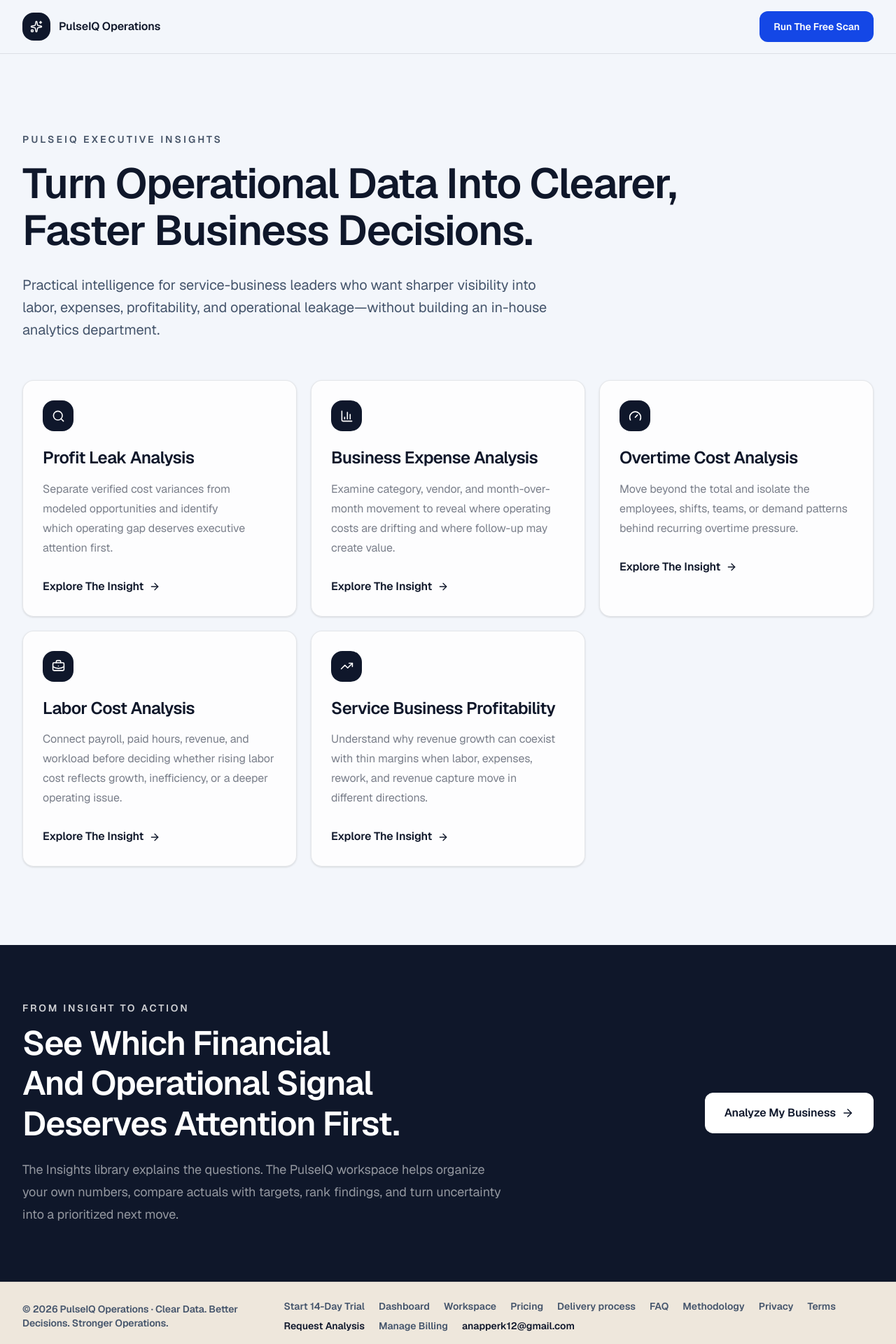
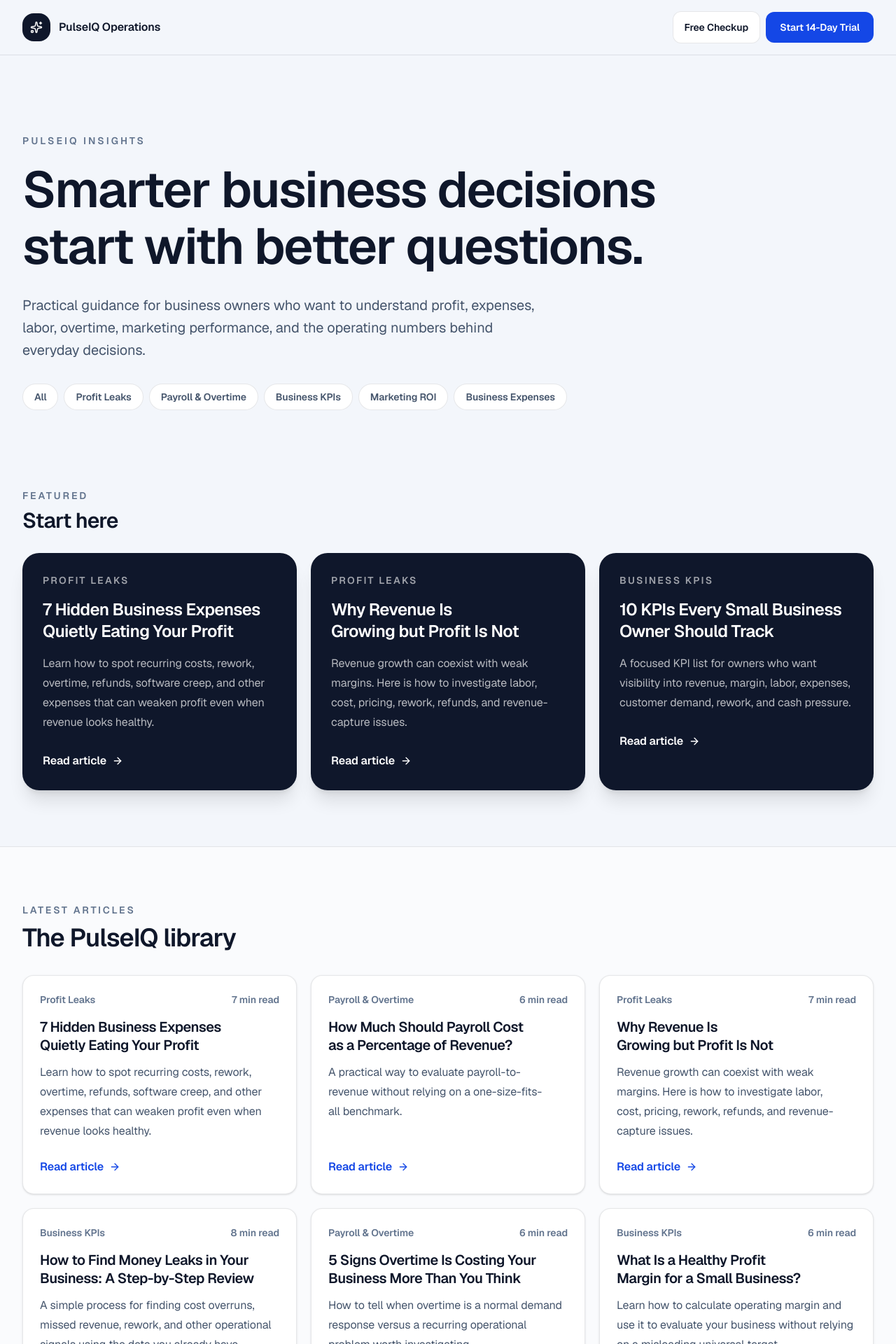
Before and after one commit to aundreanapper12-gif/pulseiqop, a Next.js app: page /insights in a window 1280 px wide. Shown: the top 1920 px of the page at 70% size. Built offline with nearby package versions, Linux system fonts and the light colour scheme; no server answers.

Commit message:
feat: turn Insights into PulseIQ blog hub

```diff
--- a/app/insights/page.tsx
+++ b/app/insights/page.tsx
@@ -1,88 +1,66 @@
 import type { Metadata } from "next";
 import { ArrowRight, BarChart3, BriefcaseBusiness, Gauge, Search, Sparkles, TrendingUp } from "lucide-react";
+import { insightCategories, insightPosts } from "./posts";
 
 export const metadata: Metadata = {
-  title: "Business Operations Insights",
-  description: "Executive-level guidance on profit leakage, labor cost, overtime, business expenses, and service business profitability from PulseIQ Operations.",
+  title: "PulseIQ Insights | Small Business Profit, Expenses & Operations",
+  description: "Practical articles on profit leaks, business expenses, payroll, overtime, marketing ROI, and small-business KPIs from PulseIQ Operations.",
   alternates: { canonical: "/insights" },
 };
 
 const guides = [
-  {
-    title: "Profit Leak Analysis",
-    body: "Separate verified cost variances from modeled opportunities and identify which operating gap deserves executive attention first.",
-    href: "/profit-leak-analysis",
-    icon: Search,
-  },
-  {
-    title: "Business Expense Analysis",
-    body: "Examine category, vendor, and month-over-month movement to reveal where operating costs are drifting and where follow-up may create value.",
-    href: "/business-expense-analysis",
-    icon: BarChart3,
-  },
-  {
-    title: "Overtime Cost Analysis",
-    body: "Move beyond the total and isolate the employees, shifts, teams, or demand patterns behind recurring overtime pressure.",
-    href: "/overtime-cost-analysis",
-    icon: Gauge,
-  },
-  {
-    title: "Labor Cost Analysis",
-    body: "Connect payroll, paid hours, revenue, and workload before deciding whether rising labor cost reflects growth, inefficiency, or a deeper operating issue.",
-    href: "/labor-cost-analysis",
-    icon: BriefcaseBusiness,
-  },
-  {
-    title: "Service Business Profitability",
-    body: "Understand why revenue growth can coexist with thin margins when labor, expenses, rework, and revenue capture move in different directions.",
-    href: "/service-business-profitability",
-    icon: TrendingUp,
-  },
+  { title: "Profit Leak Analysis", body: "Separate verified cost variances from modeled opportunities and identify which operating gap deserves attention first.", href: "/profit-leak-analysis", icon: Search },
+  { title: "Business Expense Analysis", body: "Examine category, vendor, and month-over-month movement to reveal where operating costs are drifting.", href: "/business-expense-analysis", icon: BarChart3 },
+  { title: "Overtime Cost Analysis", body: "Move beyond the total and isolate the employees, shifts, teams, or demand patterns behind recurring overtime pressure.", href: "/overtime-cost-analysis", icon: Gauge },
+  { title: "Labor Cost Analysis", body: "Connect payroll, paid hours, revenue, and workload before deciding what rising labor cost actually means.", href: "/labor-cost-analysis", icon: BriefcaseBusiness },
+  { title: "Service Business Profitability", body: "Understand why revenue growth can coexist with thin margins when labor, expenses, rework, and revenue capture move differently.", href: "/service-business-profitability", icon: TrendingUp },
 ];
 
 export default function InsightsPage() {
+  const featured = insightPosts.filter((post) => post.featured);
   return (
     <main className="min-h-screen bg-[#f3f6fb] text-[#0f172a]">
       <header className="border-b border-slate-900/10 bg-[#f3f6fb]/95 px-5 py-4 backdrop-blur-xl md:px-8">
         <div className="mx-auto flex max-w-7xl items-center justify-between gap-4">
           <a href="/" className="flex items-center gap-3 font-semibold"><span className="flex h-10 w-10 items-center justify-center rounded-2xl bg-slate-900 text-white"><Sparkles size={18} /></span><span>PulseIQ Operations</span></a>
-          <a href="/workspace" className="rounded-xl bg-blue-700 px-5 py-3 text-sm font-semibold text-white">Run The Free Scan</a>
+          <div className="flex items-center gap-2"><a href="/checkup" className="hidden rounded-xl border border-slate-900/10 bg-white px-4 py-3 text-sm font-semibold sm:inline-flex">Free Checkup</a><a href="/trial" className="rounded-xl bg-blue-700 px-5 py-3 text-sm font-semibold text-white">Start 14-Day Trial</a></div>
         </div>
       </header>
 
       <section className="px-5 py-20 md:px-8 md:py-28">
         <div className="mx-auto max-w-7xl">
           <div className="max-w-5xl">
-            <p className="text-sm font-semibold uppercase tracking-[0.22em] text-slate-900/40">PulseIQ Executive Insights</p>
-            <h1 className="mt-5 text-5xl font-semibold leading-[0.96] tracking-[-0.05em] md:text-6xl">Turn Operational Data Into Clearer, Faster Business Decisions.</h1>
-            <p className="mt-7 max-w-3xl text-lg leading-8 text-slate-600 md:text-xl">Practical intelligence for service-business leaders who want sharper visibility into labor, expenses, profitability, and operational leakage—without building an in-house analytics department.</p>
+            <p className="text-sm font-semibold uppercase tracking-[0.22em] text-slate-500">PulseIQ Insights</p>
+            <h1 className="mt-5 text-5xl font-semibold leading-[0.96] tracking-[-0.05em] md:text-7xl">Smarter business decisions start with better questions.</h1>
+            <p className="mt-7 max-w-3xl text-lg leading-8 text-slate-600 md:text-xl">Practical guidance for business owners who want to understand profit, expenses, labor, overtime, marketing performance, and the operating numbers behind everyday decisions.</p>
           </div>
+          <div className="mt-8 flex flex-wrap gap-2">{insightCategories.map((category) => <span key={category} className="rounded-full border border-slate-900/10 bg-white px-4 py-2 text-sm font-semibold text-slate-600">{category}</span>)}</div>
+        </div>
+      </section>
 
-          <div className="mt-14 grid gap-5 md:grid-cols-2 xl:grid-cols-3">
-            {guides.map((guide) => {
-              const Icon = guide.icon;
-              return (
-                <a key={guide.href} href={guide.href} className="group rounded-2xl border border-slate-900/10 bg-white/80 p-7 shadow-sm hover:-translate-y-1 hover:shadow-xl">
-                  <span className="flex h-11 w-11 items-center justify-center rounded-2xl bg-slate-900 text-white"><Icon size={19} /></span>
-                  <h2 className="mt-6 text-2xl font-semibold">{guide.title}</h2>
-                  <p className="mt-4 leading-7 text-slate-900/55">{guide.body}</p>
-                  <span className="mt-7 inline-flex items-center gap-2 font-semibold">Explore The Insight <ArrowRight size={16} /></span>
-                </a>
-              );
-            })}
-          </div>
+      <section className="px-5 pb-20 md:px-8">
+        <div className="mx-auto max-w-7xl">
+          <div className="flex items-end justify-between gap-5"><div><p className="text-sm font-semibold uppercase tracking-[0.2em] text-slate-500">Featured</p><h2 className="mt-2 text-3xl font-semibold tracking-tight">Start here</h2></div></div>
+          <div className="mt-7 grid gap-5 lg:grid-cols-3">{featured.map((post) => <a key={post.slug} href={`/insights/${post.slug}`} className="group rounded-3xl border border-slate-900/10 bg-slate-900 p-7 text-white shadow-xl transition hover:-translate-y-1"><p className="text-sm font-semibold uppercase tracking-[0.16em] text-white/60">{post.category}</p><h3 className="mt-4 text-2xl font-semibold leading-8">{post.title}</h3><p className="mt-4 leading-7 text-white/70">{post.description}</p><span className="mt-7 inline-flex items-center gap-2 font-semibold">Read article <ArrowRight size={16} /></span></a>)}</div>
+        </div>
+      </section>
+
+      <section className="border-y border-slate-900/10 bg-white/60 px-5 py-20 md:px-8">
+        <div className="mx-auto max-w-7xl">
+          <div><p className="text-sm font-semibold uppercase tracking-[0.2em] text-slate-500">Latest Articles</p><h2 className="mt-2 text-3xl font-semibold tracking-tight md:text-4xl">The PulseIQ library</h2></div>
+          <div className="mt-8 grid gap-5 md:grid-cols-2 xl:grid-cols-3">{insightPosts.map((post) => <article key={post.slug} className="flex rounded-2xl border border-slate-900/10 bg-white p-6 shadow-sm"><div className="flex w-full flex-col"><div className="flex items-center justify-between gap-3 text-sm font-semibold text-slate-500"><span>{post.category}</span><span>{post.readTime}</span></div><h3 className="mt-4 text-xl font-semibold leading-7">{post.title}</h3><p className="mt-3 leading-7 text-slate-600">{post.description}</p><a href={`/insights/${post.slug}`} className="mt-auto inline-flex items-center gap-2 pt-6 font-semibold text-blue-700">Read article <ArrowRight size={16} /></a></div></article>)}</div>
+        </div>
+      </section>
+
+      <section className="px-5 py-20 md:px-8">
+        <div className="mx-auto max-w-7xl">
+          <div className="max-w-4xl"><p className="text-sm font-semibold uppercase tracking-[0.2em] text-slate-500">Deep-Dive Guides</p><h2 className="mt-2 text-3xl font-semibold tracking-tight md:text-4xl">Go deeper into the analysis.</h2><p className="mt-4 max-w-2xl leading-7 text-slate-600">These evergreen guides explain the core operating questions PulseIQ is built to help business owners investigate.</p></div>
+          <div className="mt-8 grid gap-5 md:grid-cols-2 xl:grid-cols-3">{guides.map((guide) => { const Icon = guide.icon; return <a key={guide.href} href={guide.href} className="group rounded-2xl border border-slate-900/10 bg-white/80 p-7 shadow-sm hover:-translate-y-1 hover:shadow-xl"><span className="flex h-11 w-11 items-center justify-center rounded-2xl bg-slate-900 text-white"><Icon size={19} /></span><h3 className="mt-6 text-2xl font-semibold">{guide.title}</h3><p className="mt-4 leading-7 text-slate-600">{guide.body}</p><span className="mt-7 inline-flex items-center gap-2 font-semibold">Explore guide <ArrowRight size={16} /></span></a>; })}</div>
         </div>
       </section>
 
       <section className="bg-[#0f172a] px-5 py-20 text-white md:px-8">
-        <div className="mx-auto grid max-w-7xl gap-8 lg:grid-cols-[1fr_.7fr] lg:items-center">
-          <div>
-            <p className="text-sm font-semibold uppercase tracking-[0.2em] text-white/40">From Insight To Action</p>
-            <h2 className="mt-3 text-4xl font-semibold tracking-tight md:text-5xl">See Which Financial And Operational Signal Deserves Attention First.</h2>
-            <p className="mt-5 max-w-3xl text-lg leading-8 text-white/55">The Insights library explains the questions. The PulseIQ workspace helps organize your own numbers, compare actuals with targets, rank findings, and turn uncertainty into a prioritized next move.</p>
-          </div>
-          <a href="/workspace" className="inline-flex items-center justify-center gap-2 rounded-xl bg-white px-7 py-4 font-semibold text-slate-900 lg:justify-self-end">Analyze My Business <ArrowRight size={18} /></a>
-        </div>
+        <div className="mx-auto grid max-w-7xl gap-8 lg:grid-cols-[1fr_.7fr] lg:items-center"><div><p className="text-sm font-semibold uppercase tracking-[0.2em] text-white/50">From reading to action</p><h2 className="mt-3 text-4xl font-semibold tracking-tight md:text-5xl">See what the numbers say about your business.</h2><p className="mt-5 max-w-3xl text-lg leading-8 text-white/70">Use the free checkup for a quick starting point or begin the 14-day PulseIQ trial for the full workspace, scenarios, executive dashboard, and action tracking.</p></div><div className="flex flex-col gap-3 lg:justify-self-end"><a href="/checkup" className="inline-flex items-center justify-center gap-2 rounded-xl bg-white px-7 py-4 font-semibold text-slate-900">Take Free Checkup <ArrowRight size={18} /></a><a href="/trial" className="inline-flex items-center justify-center rounded-xl border border-white/20 px-7 py-4 font-semibold">Start 14-Day Trial</a></div></div>
       </section>
     </main>
   );
```
